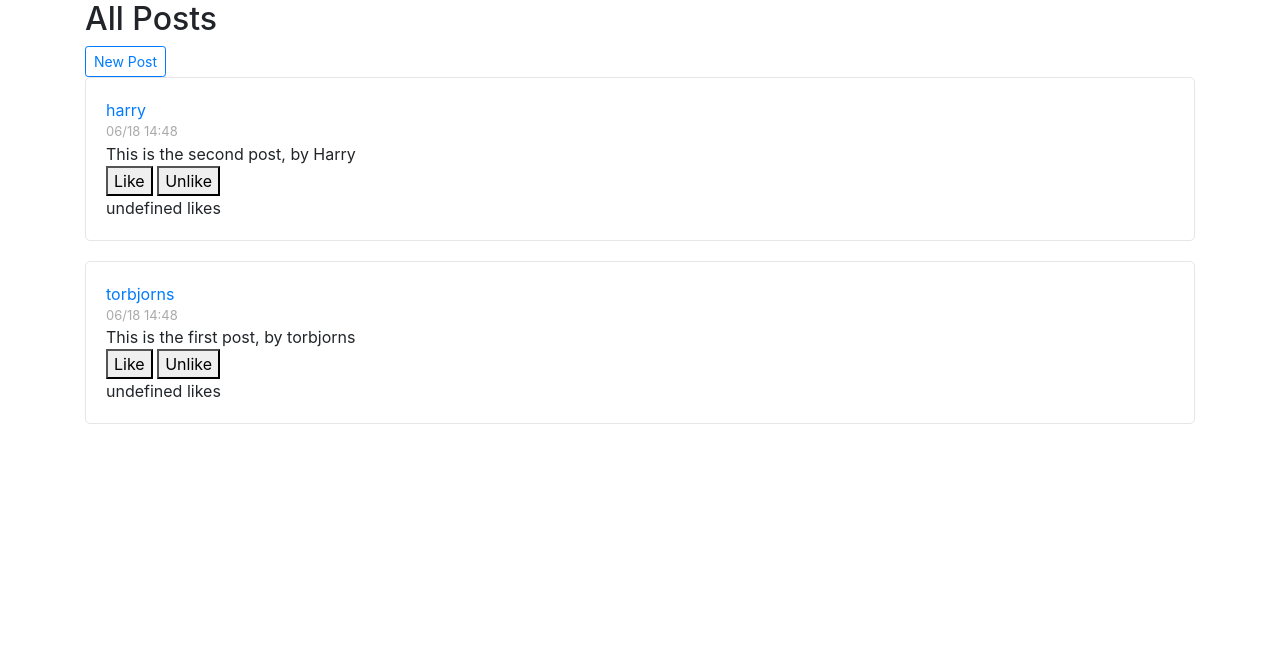
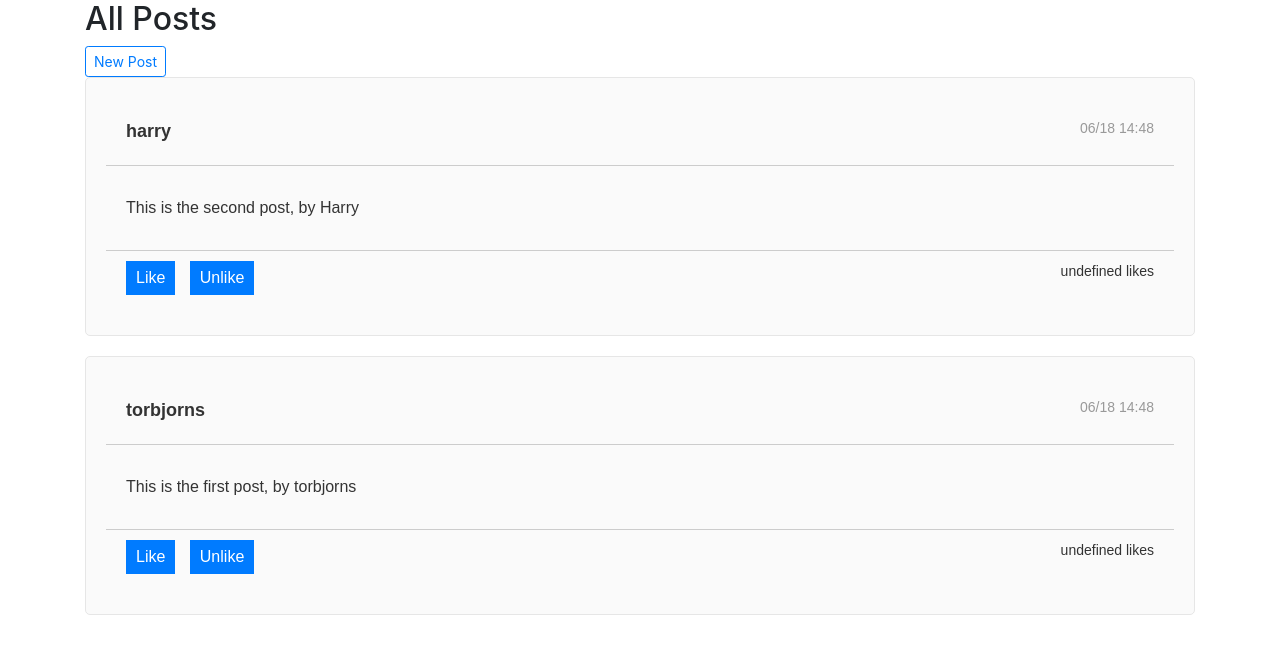
Before and after one commit to torbjorns/p4-cs50-web, a Django app: page / in a window 1280 px wide. Shown: the part 56-710 px from the top of the page. Run offline with Django 3.2, Linux system fonts and the light colour scheme; a user stored in the database is signed in; data comes from the database, SQL or seed files in the repository; both versions use the stored data as it was after the commit; some libraries are stand-ins or nearby versions.

Commit message:
Got the profile page to show

```diff
--- a/network/static/network/posts.js
+++ b/network/static/network/posts.js
@@ -9,6 +9,18 @@
     document.querySelector('#new_post_button_field').style.display = 'none';
     document.querySelector('#new_post_field').style.display = 'block';
   });
+
+  // Click on all posts button to load all posts
+  document.querySelector('#all_posts_button').addEventListener('click', function() {
+    console.log('All posts button clicked');
+    load_post_list('all');
+  });
+
+    // Click on following posts button to load following posts
+    document.querySelector('#following').addEventListener('click', function() {
+        console.log('Following posts button clicked');
+        load_post_list('following');
+    });
 
   load_post_list('all');
 
@@ -46,6 +58,40 @@
   }
 });
 
+function load_profile(username) {
+    fetch(`/profile/${username}`)
+    .then(response => {
+        if (!response.ok) {
+            throw Error(response.statusText);
+        }
+        return response.json();
+    })
+    .then(profile => {
+        const profile_view = document.querySelector('#profile_field');
+
+        profile_view.innerHTML = '';
+
+        // Add profile to profile view
+        let profileDiv = document.createElement('div');
+        profileDiv.className = 'profile card';
+        profileDiv.innerHTML = `
+            <div class="profile-header">
+                <div class="profile-header-left">
+                    <a class="author_name">${profile.username}</a>
+                </div>
+                <div class="profile-header-right">
+                    <div class="profile-followers">${profile.followers} followers</div>
+                    <div class="profile-following">${profile.following} following</div>
+                </div>
+            </div>
+        `;
+        profile_view.appendChild(profileDiv);
+        profile_view.style.display = 'block';
+
+        load_post_list('all');
+    })
+};
+
 function showMessage(message, class_name) {
     const messageDiv = document.querySelector('#message');
     messageDiv.innerText = message;
@@ -54,7 +100,7 @@
     setTimeout(() => {
         messageDiv.innerText = '';
     }, 5000);
-}
+};
 
 function load_post_list(post_list) {
     fetch(`/posts/${post_list}`)
@@ -80,7 +126,7 @@
             postDiv.innerHTML = `
                 <div class="post-header">
                     <div class="post-header-left">
-                        <a href="/profile/${post.user_id}">${post.author}</a>
+                        <a class="author_name">${post.author}</a>
                     </div>
                     <div class="post-header-right">
                         <div class="post-time">${post.timestamp}</div>
@@ -100,6 +146,12 @@
                 </div>
             `;
             post_list_view.appendChild(postDiv);
+
+            // Add event listener to author name to load profile
+            let authorNameElement = postDiv.querySelector('.author_name');
+            authorNameElement.addEventListener('click', function() {
+                load_profile(authorNameElement.innerHTML);
+            });
         });
-    });
+    })
 }
--- a/network/static/network/styles.css
+++ b/network/static/network/styles.css
@@ -3,15 +3,11 @@
     padding: 20px;
     border: 1px solid #e6e6e6;
     border-radius: 5px;
+    background-color: #fafafa;
 }
 
 .email-read {
     background-color: rgb(231, 230, 230);
-}
-
-.post-time {
-    font-size: small;
-    color: #aaaaaa;
 }
 
 .email div {
@@ -46,3 +42,61 @@
 .message_green {
     color: green;
 }
+
+/* General post styles */
+.post-header,
+.post-body,
+.post-footer {
+    padding: 20px;
+    font-family: Arial, sans-serif;
+}
+
+/* Header styles */
+.post-header {
+    display: flex;
+    justify-content: space-between;
+    border-bottom: 1px solid #ccc;
+}
+.post-header-left a {
+    color: #333;
+    text-decoration: none;
+    font-size: 18px;
+    font-weight: bold;
+}
+.post-header-right .post-time {
+    color: #999;
+    font-size: 14px;
+}
+
+/* Body styles */
+.post-body {
+    margin-top: 10px;
+    color: #333;
+    line-height: 1.5;
+}
+
+/* Footer styles */
+.post-footer {
+    display: flex;
+    justify-content: space-between;
+    border-top: 1px solid #ccc;
+    margin-top: 10px;
+    padding-top: 10px;
+}
+.post-footer-left .like-button,
+.post-footer-left .unlike-button {
+    background-color: #007BFF;
+    color: #fff;
+    border: none;
+    padding: 5px 10px;
+    margin-right: 10px;
+    cursor: pointer;
+}
+.post-footer-left .like-button:hover,
+.post-footer-left .unlike-button:hover {
+    background-color: #0056b3;
+}
+.post-footer-right .post-likes {
+    color: #333;
+    font-size: 14px;
+}
--- a/network/templates/network/index.html
+++ b/network/templates/network/index.html
@@ -7,10 +7,11 @@
 
         <div id="message"></div>
 
-
         <div id="new_post_button_field">
             <button type="button" class="btn btn-sm btn-outline-primary" id="new_post_button">New Post</button>
         </div>
+
+        <div id="profile_field"></div>
 
         <div id="new_post_field" class="card">
             <form id="compose-form">
--- a/network/templates/network/layout.html
+++ b/network/templates/network/layout.html
@@ -20,11 +20,11 @@
                     </li>
                 {% endif %}
                 <li class="nav-item">
-                  <a class="nav-link" href="{% url 'index' %}">All Posts</a>
+                    <a class="nav-link" id="all_posts_button">All Posts</a>
                 </li>
                 {% if user.is_authenticated %}
                     <li class="nav-item">
-                        <a class="nav-link" href="#">Following</a>
+                        <a class="nav-link" id="following">Following</a>
                     </li>
                     <li class="nav-item">
                         <a class="nav-link" href="{% url 'logout' %}">Log Out</a>
--- a/network/urls.py
+++ b/network/urls.py
@@ -9,5 +9,6 @@
     path("logout", views.logout_view, name="logout"),
     path("register", views.register, name="register"),
     path("compose", views.compose, name="compose"),
-    path("posts/<str:post_list>", views.post_list, name="post_list")
+    path("posts/<str:post_list>", views.post_list, name="post_list"),
+    path("profile/<str:username>", views.profile, name="profile")
 ]
--- a/network/views.py
+++ b/network/views.py
@@ -2,7 +2,7 @@
 from django.contrib.auth import authenticate, login, logout
 from django.contrib.auth.decorators import login_required
 from django.db import IntegrityError
-from django.http import JsonResponse
+from django.http import JsonResponse, Http404
 from django.http import HttpResponse, HttpResponseRedirect
 from django.shortcuts import render
 from django.urls import reverse
@@ -57,6 +57,22 @@
         'timestamp': post.timestamp,
     }
 
+def profile(request, username):
+    if request.method != "GET":
+        return JsonResponse({"error": "GET request required."}, status=400)
+
+    try:
+        user = User.objects.get(username=username)
+
+        user_data = {
+            "username": user.username
+        }
+
+        return JsonResponse(user_data);
+
+    except User.DoesNotExist:
+        raise Http404("User does not exist.")
+
 
 def login_view(request):
     if request.method == "POST":
```
Also changed, not shown: db.sqlite3.
